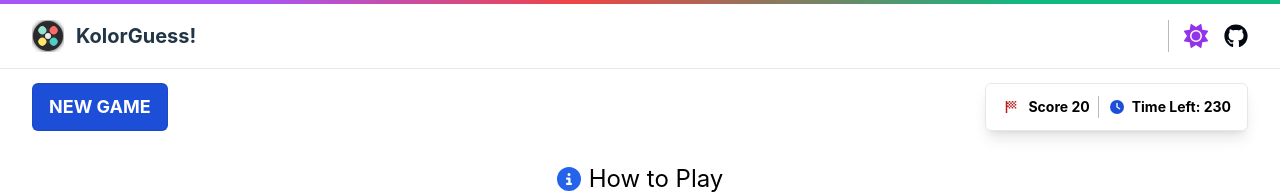
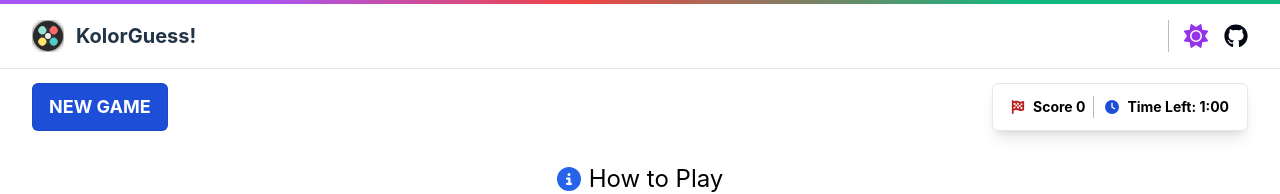
Before and after one commit to gabrielisaacs/color-game, a React (Vite) app in the folder app/: page / in a window 1280 px wide. Shown: the top 194 px of the page. Built offline with nearby package versions, Linux system fonts and the light colour scheme.

Commit message:
update: add game play status

```diff
--- a/app/src/components/StatusBar.jsx
+++ b/app/src/components/StatusBar.jsx
@@ -1,27 +1,45 @@
-import React from 'react'
-import { FaClock } from 'react-icons/fa6'
-import { MdSportsScore } from 'react-icons/md'
+import React from 'react';
+import { FaClock, FaFlagCheckered } from 'react-icons/fa6';
 
-const StatusBar = () => {
-  const time = 230;
-  const score = 20;
+const StatusBar = ({ score, timeLeft, onNewGame, isPlaying }) => {
+  const formatTime = (seconds) => {
+    const minutes = Math.floor(seconds / 60);
+    const remainingSeconds = seconds % 60;
+    return `${minutes}:${remainingSeconds.toString().padStart(2, '0')}`;
+  };
 
   return (
     <div className='w-full px-8 flex flex-row mt-[5.2rem]'>
-      <button className=' flex flex-row h-[3rem] font-bold text-lg hover:shadow-lg border-neutral-900 border border-opacity-10 rounded-md  text-white bg-blue-700  items-center py-2 px-4 gap-2'>NEW GAME</button>
-      <div className=' flex flex-row h-[3rem] font-bold text-sm shadow-lg border-neutral-900 border border-opacity-10 rounded-md  ml-auto text-black  items-center py-2 px-4 gap-2'>
-        {/* <div className="w-1 border-l border-neutral-900 border-opacity-30 h-3/4"></div> */}
+      <button
+        onClick={onNewGame}
+        disabled={isPlaying}
+        className={`flex flex-row h-[3rem] font-bold text-lg
+          border-neutral-900 border border-opacity-10 rounded-md text-white
+          items-center py-2 px-4 gap-2 transition-all duration-200
+          ${isPlaying
+            ? 'bg-gray-500 cursor-not-allowed opacity-50'
+            : 'bg-blue-700 hover:shadow-lg hover:bg-blue-800'
+          }`}
+      >
+        NEW GAME
+      </button>
+      <div className='flex flex-row w-[16rem] h-[3rem] font-bold text-sm shadow-lg justify-center
+        border-neutral-900 border border-opacity-10 rounded-md ml-auto
+        text-black items-center py-2 px-4 gap-2'>
         <div className="flex items-center gap-2">
-          <MdSportsScore size={18} className='text-red-700' /> Score {score}
+          <FaFlagCheckered className='text-red-700' />
+          <span className={`${score < 0 ? 'text-red-600' : ''}`}>
+            Score {score}
+          </span>
         </div>
         <div className="w-1 border-l border-neutral-900 border-opacity-30 h-3/4"></div>
-
         <div className="flex items-center gap-2">
-          <FaClock className='text-blue-700' /> Time Left: {time}
+          <FaClock className={`${timeLeft <= 10 ? 'text-red-700 animate-pulse' : 'text-blue-700'}`} />
+          Time Left: {formatTime(timeLeft)}
         </div>
       </div>
     </div>
-  )
-}
+  );
+};
 
-export default StatusBar
+export default StatusBar;
```
